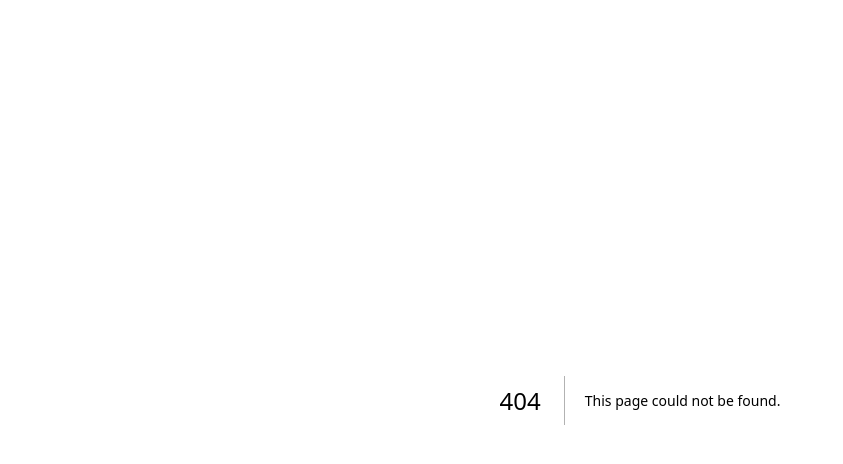
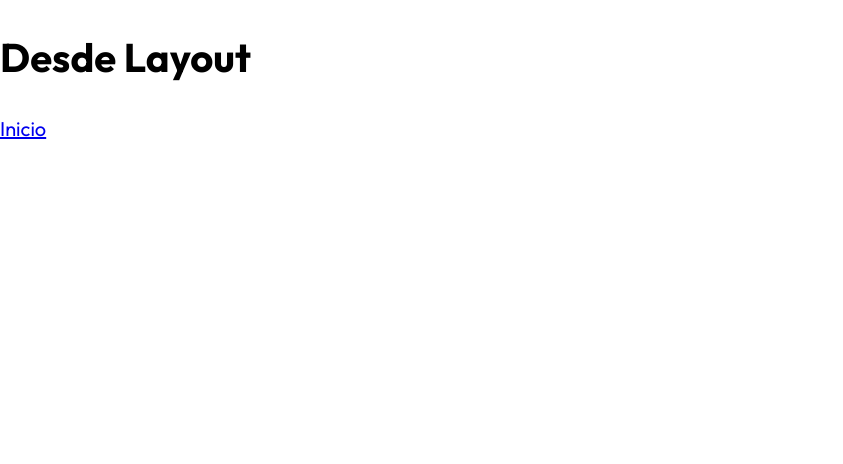
Before and after one commit to santiagoaguirreg/guitarla-next, a Next.js app: page /nosotros in a window 1280 px wide. Before the commit this address had no page. Shown: the top 464 px of the page, without its empty margins (0-843 px from the left). Built offline with nearby package versions, Linux system fonts and the light colour scheme.

Commit message:
Rutas y Layout

```diff
--- /dev/null
+++ b/components/layout.js
@@ -0,0 +1,10 @@
+export default function Layout({children}) {
+  return (
+    <>
+    <h1>
+        Desde Layout
+    </h1>
+    {children}
+    </>
+  )
+}
--- /dev/null
+++ b/pages/nosotros.js
@@ -0,0 +1,12 @@
+import Link from 'next/link'
+import Layout from '../components/layout'
+
+export default function Nosotros() {
+  return (
+
+    <Layout>
+        <Link href="/"> Inicio</Link>
+    </Layout>
+
+  )
+}
```
Also changed, not shown: pages/index.js (+12 -4 lines).
